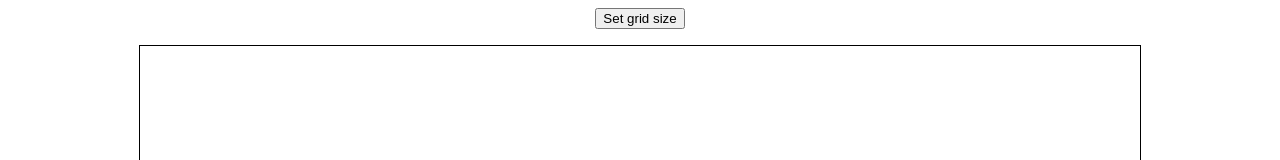
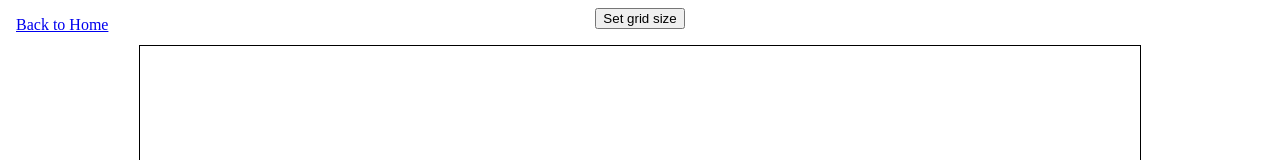
Before and after one commit to laoz40/odin-project, a plain HTML site: page 04-etch-a-sketch/index.html in a window 1280 px wide. Shown: the top 160 px of the page. Drawn offline with Linux system fonts and the light colour scheme.

Commit message:
odin-project: Added links for Etch-a-Sketch project

```diff
--- a/04-etch-a-sketch/index.html
+++ b/04-etch-a-sketch/index.html
@@ -7,6 +7,8 @@
   </head>
 
   <body>
+    <a href="../">Back to Home</a>
+
 		<button>Set grid size</button>
 
 		<div id="container"></div>
--- a/04-etch-a-sketch/style.css
+++ b/04-etch-a-sketch/style.css
@@ -23,3 +23,9 @@ body {
   height: var(--square-width);
   box-sizing: border-box;
 }
+
+a {
+	position: absolute;
+	top: 1rem;
+	left: 1rem;
+}
```
Also changed, not shown: index.html (+1 -0 lines).
